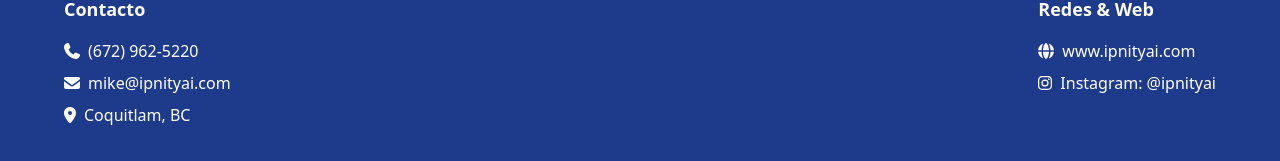
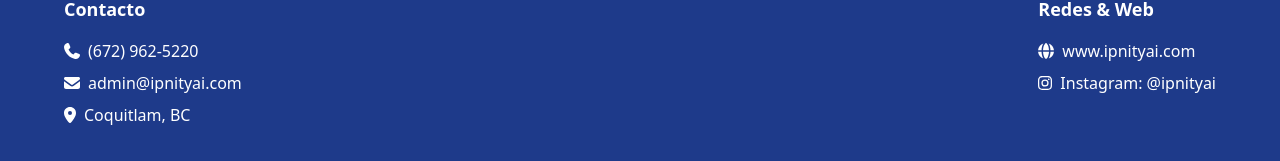
Before and after one commit to mikerdiaz/mtech-solutions, a Next.js app: page / in a window 1280 px wide. Shown: the part 4163-4324 px from the top of the page. Built offline with nearby package versions, Linux system fonts and the light colour scheme.

Commit message:
cambio de mail oficial

```diff
--- a/app/components/Footer.js
+++ b/app/components/Footer.js
@@ -16,7 +16,7 @@ export default function Footer() {
           </p>
           <p className="mb-2">
             <FontAwesomeIcon icon={faEnvelope} className="mr-2" />
-            mike@ipnityai.com
+            admin@ipnityai.com
           </p>
           <p className="mb-2">
             <FontAwesomeIcon icon={faMapMarkerAlt} className="mr-2" />
```
